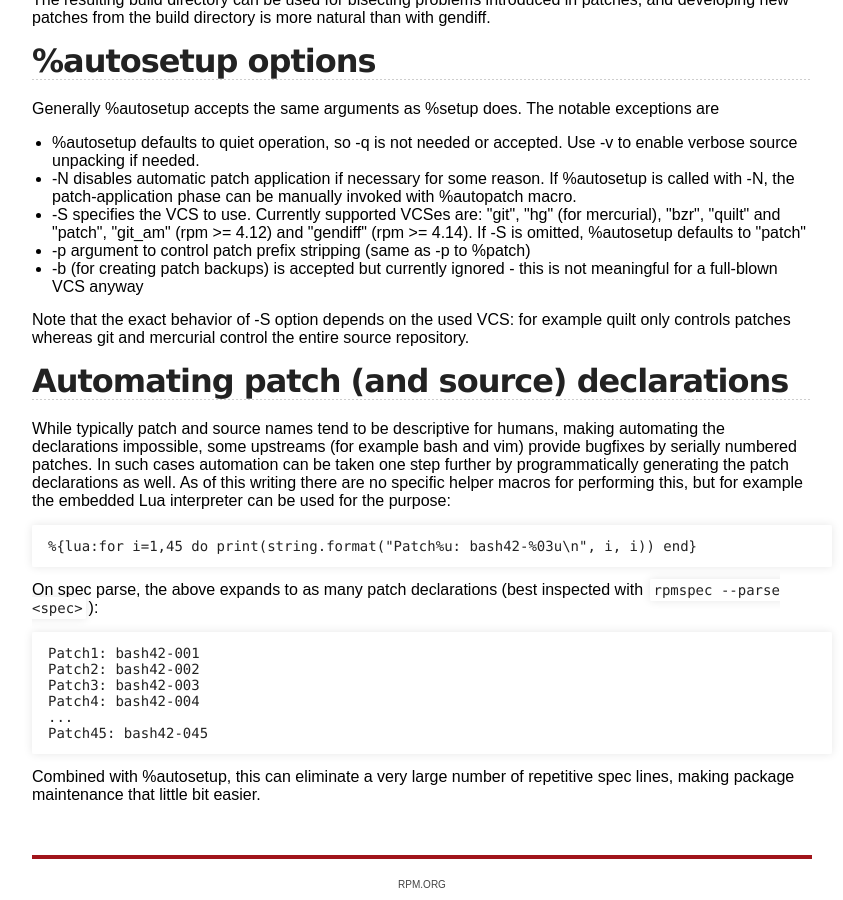
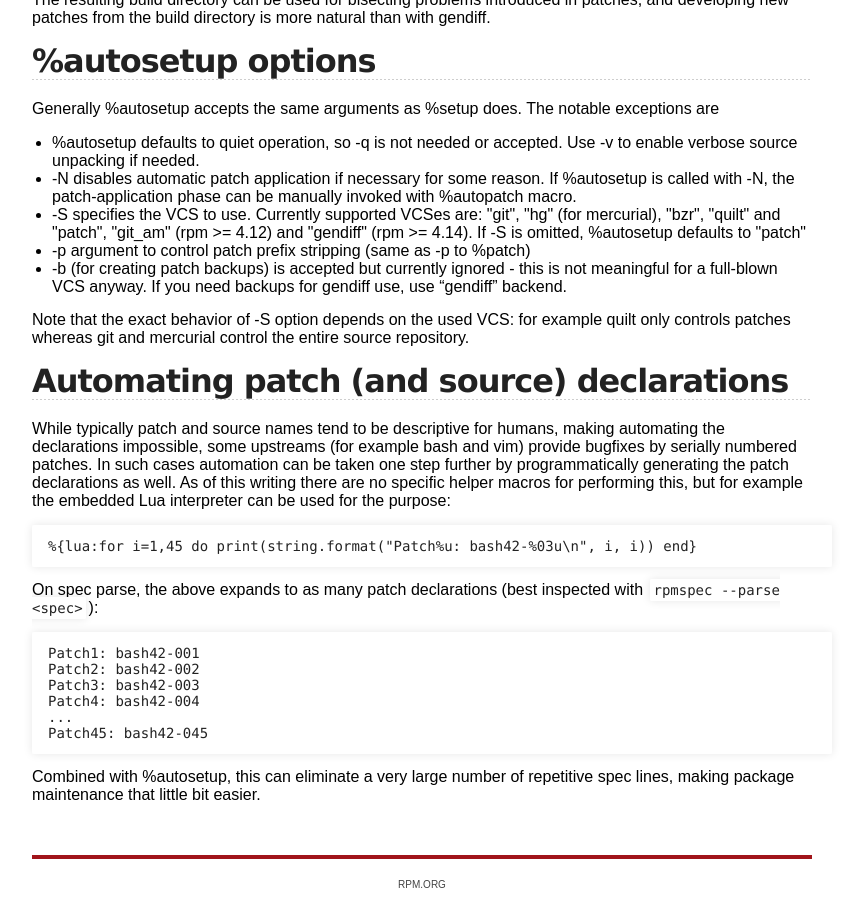
Before and after one commit to rpm-software-management/rpm-web, a Jekyll site: the page built from user_doc/autosetup.md, in a window 1280 px wide and 900 px high, scrolled down 839 px. Shown: the whole window, without its empty margins (218-1061 px from the left). Built offline with Jekyll 4.4.1, drawn with Linux system fonts in a browser that asks for light colours.

Commit message:
Add a remark about gendiff backend for backups with autosetup

```diff
--- a/user_doc/autosetup.md
+++ b/user_doc/autosetup.md
@@ -41,7 +41,7 @@ Generally %autosetup accepts the same arguments as %setup does. The notable exce
 * -N disables automatic patch application if necessary for some reason. If %autosetup is called with -N, the patch-application phase can be manually invoked with %autopatch macro.
 * -S<vcs> specifies the VCS to use. Currently supported VCSes are: "git", "hg" (for mercurial), "bzr", "quilt" and "patch", "git_am" (rpm >= 4.12) and "gendiff" (rpm >= 4.14). If -S is omitted, %autosetup defaults to "patch"
 * -p<number> argument to control patch prefix stripping (same as -p to %patch)
-* -b (for creating patch backups) is accepted but currently ignored - this is not meaningful for a full-blown VCS anyway
+* -b (for creating patch backups) is accepted but currently ignored - this is not meaningful for a full-blown VCS anyway. If you need backups for gendiff use, use "gendiff" backend.
 
 Note that the exact behavior of -S option depends on the used VCS: for example quilt only controls patches whereas git and mercurial control the entire source repository.
 
```
